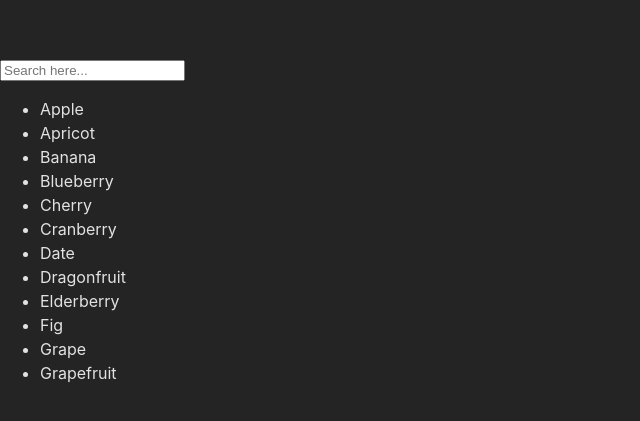
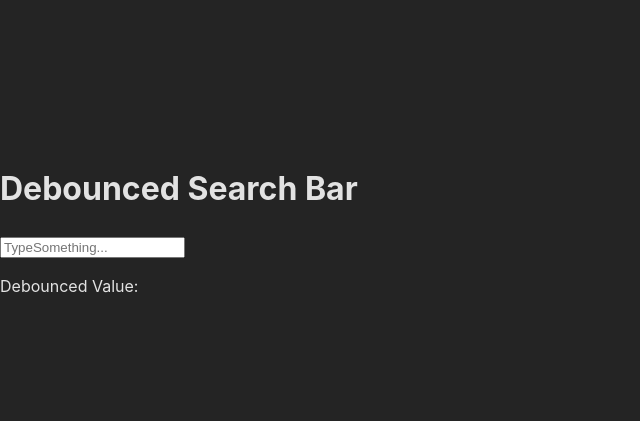
Before and after one commit to pongpatapee/interview-focused-react-compopnents, a React (Vite) app: page / in a window 1280 px wide. Shown: the part 171-592 px from the top of the page, without its empty margins (0-640 px from the left). Built offline with nearby package versions, Linux system fonts and the light colour scheme.

Commit message:
debounce searchbar

```diff
--- a/src/App.jsx
+++ b/src/App.jsx
@@ -9,6 +9,7 @@ import treeNavData from "./components/tree-view/data";
 import MyThemedComponent from "./my-components/theme-switcher";
 import { ThemeProvider } from "./my-components/theme-switcher/themeContext";
 import SearchBar from "./predro-tech-interivew-components/SearchBar";
+import DebouncedSearch from "./predro-tech-interivew-components/DebouncedSearch";
 
 function App() {
   return (
@@ -29,7 +30,9 @@ function App() {
       {/*   <MyThemedComponent /> */}
       {/* </ThemeProvider> */}
 
-      <SearchBar />
+      {/* <SearchBar /> */}
+
+      <DebouncedSearch />
     </>
   );
 }
--- /dev/null
+++ b/src/predro-tech-interivew-components/DebouncedSearch.jsx
@@ -0,0 +1,34 @@
+import { useEffect, useState } from "react";
+
+const useDebounce = (text, delay) => {
+  const [debounce, setDebounce] = useState(text);
+
+  useEffect(() => {
+    const timer = setTimeout(() => {
+      setDebounce(text);
+    }, delay);
+
+    return () => clearTimeout(timer);
+  }, [text, delay]);
+
+  return debounce;
+};
+
+const DebouncedSearch = () => {
+  const [text, setText] = useState("");
+  const debouncedText = useDebounce(text, 1000);
+
+  return (
+    <div>
+      <h1>Debounced Search Bar</h1>
+      <input
+        type="text"
+        placeholder="TypeSomething..."
+        onChange={(e) => setText(e.target.value)}
+      />
+      <p>Debounced Value: {debouncedText}</p>
+    </div>
+  );
+};
+
+export default DebouncedSearch;
```
